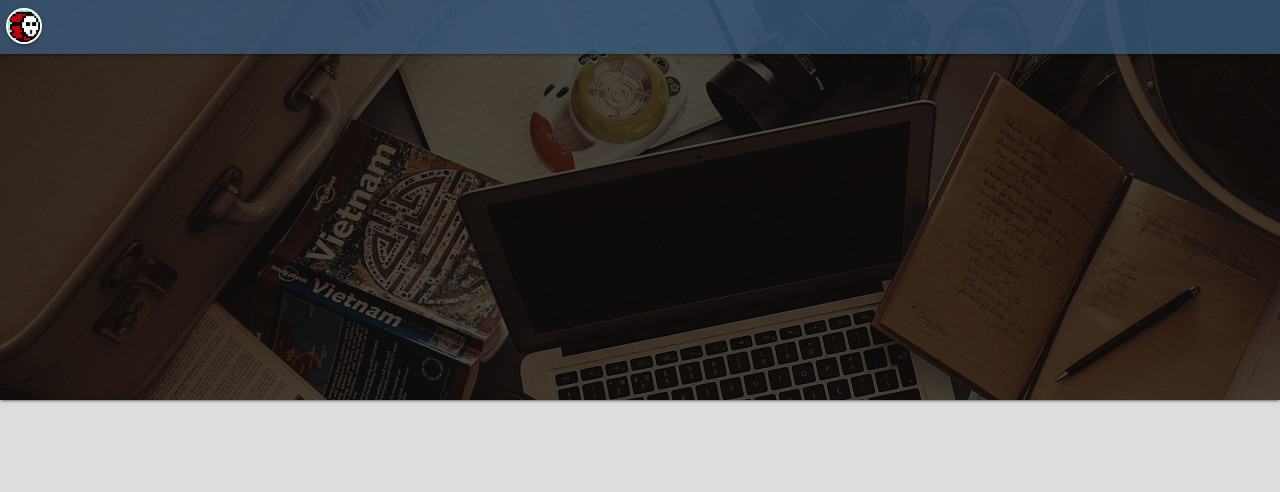
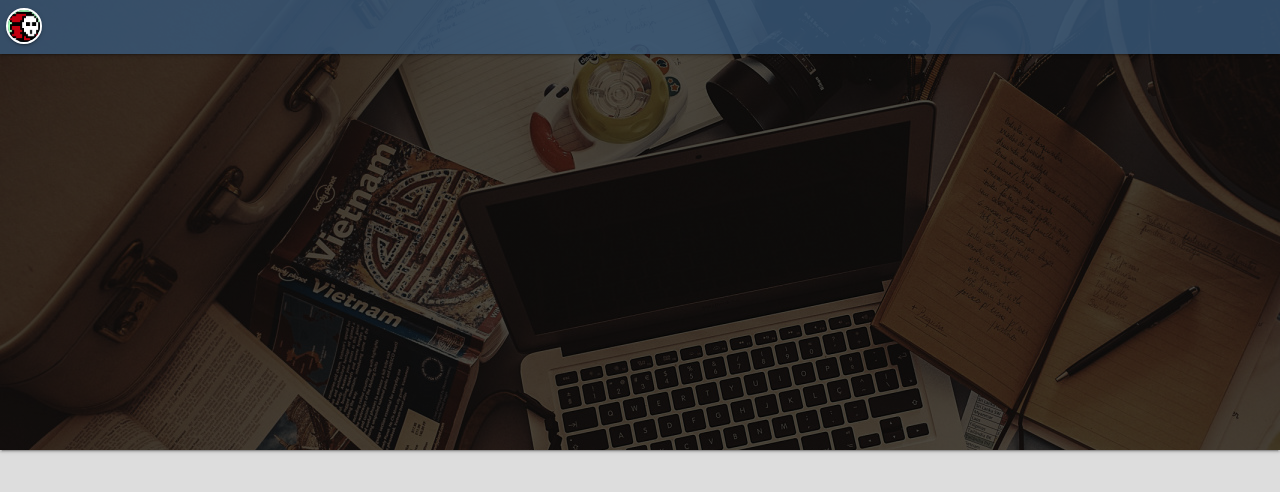
Before and after one commit to malecus/Blog, a Jekyll site: the page built from _posts/2018-12-03-First-Post.md, in a window 1280 px wide. Shown: the top 492 px of the page. Built offline with Jekyll 4.4.1, drawn with Linux system fonts in a browser that asks for light colours; emoji names are drawn with the system emoji font.

Commit message:
More cleanup, formatting

```diff
--- a/_sass/main.scss
+++ b/_sass/main.scss
@@ -41,11 +41,8 @@
 }
 
 .post-header {
-  height: 400px;
-  background: linear-gradient(
-    rgba(0, 0, 0, 0.7),
-    rgba(0, 0, 0, 0.7)
-  ), url("/assets/img/bg.jpg");
+  height: 450px;
+  background: linear-gradient(rgba(0, 0, 0, 0.7), rgba(0, 0, 0, 0.7)), url("/assets/img/bg.jpg");
 }
 
 .center {
```
